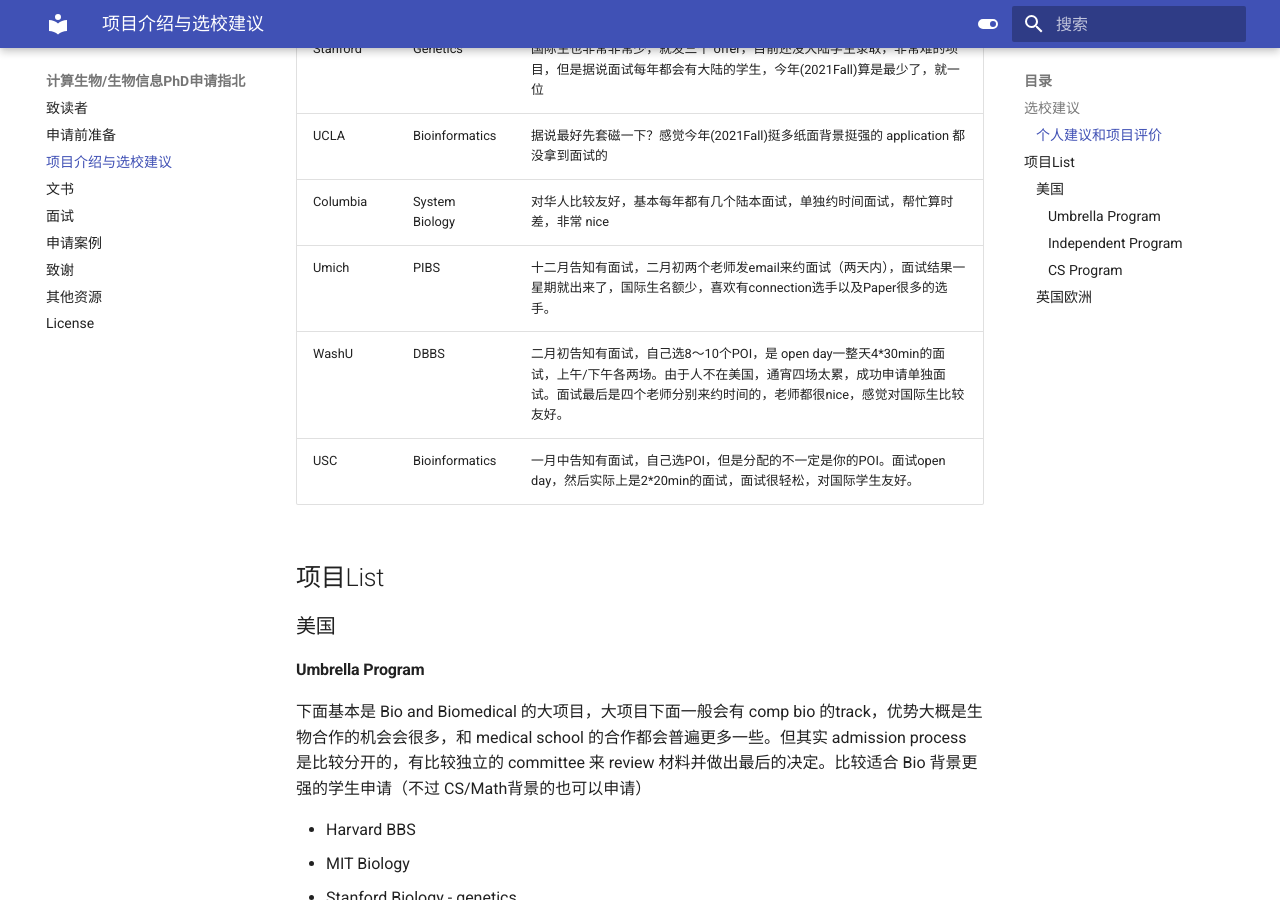
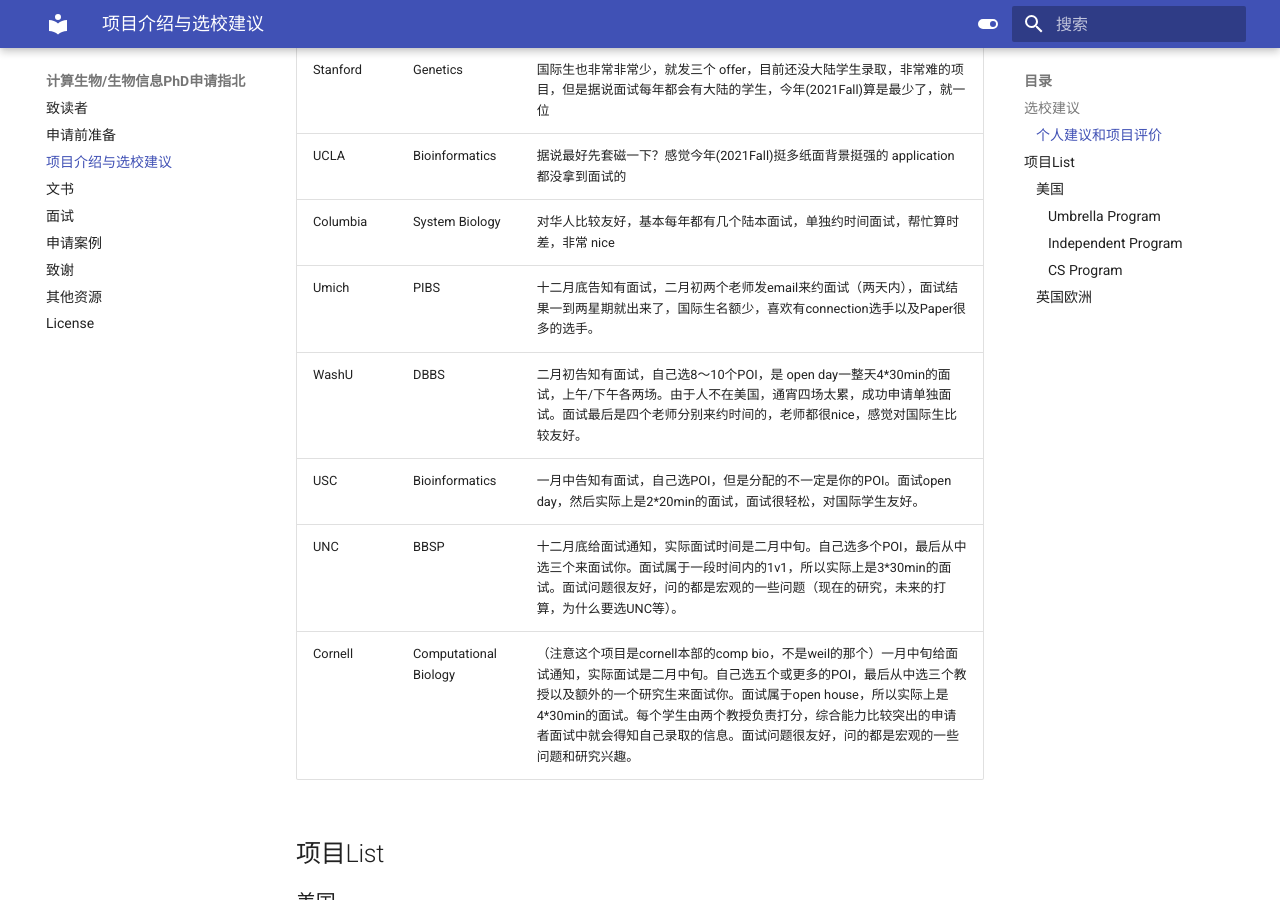
Before and after one commit to CompBio-PhD-cn/handbook, an MkDocs documentation site: the page built from docs/Program_list.md, in a window 1280 px wide and 900 px high, scrolled down 1477 px. Built offline with MkDocs 1.6.1 and Material for MkDocs 9.7.7, drawn with Linux system fonts in a browser that asks for light colours.

Commit message:
Update Program_list.md
Add other programs' information.

```diff
--- a/docs/Program_list.md
+++ b/docs/Program_list.md
@@ -26,9 +26,11 @@
 | Stanford | Genetics | 国际生也非常非常少，就发三个 offer，目前还没大陆学生录取，非常难的项目，但是据说面试每年都会有大陆的学生，今年(2021Fall)算是最少了，就一位|
 | UCLA | Bioinformatics | 据说最好先套磁一下？感觉今年(2021Fall)挺多纸面背景挺强的 application 都没拿到面试的 |
 | Columbia | System Biology | 对华人比较友好，基本每年都有几个陆本面试，单独约时间面试，帮忙算时差，非常 nice  |
-| Umich  | PIBS | 十二月告知有面试，二月初两个老师发email来约面试（两天内），面试结果一星期就出来了，国际生名额少，喜欢有connection选手以及Paper很多的选手。 |
+| Umich  | PIBS | 十二月底告知有面试，二月初两个老师发email来约面试（两天内），面试结果一到两星期就出来了，国际生名额少，喜欢有connection选手以及Paper很多的选手。 |
 | WashU  | DBBS | 二月初告知有面试，自己选8～10个POI，是 open day一整天4*30min的面试，上午/下午各两场。由于人不在美国，通宵四场太累，成功申请单独面试。面试最后是四个老师分别来约时间的，老师都很nice，感觉对国际生比较友好。 |
 |USC  | Bioinformatics |  一月中告知有面试，自己选POI，但是分配的不一定是你的POI。面试open day，然后实际上是2*20min的面试，面试很轻松，对国际学生友好。 |
+|UNC  | BBSP |  十二月底给面试通知，实际面试时间是二月中旬。自己选多个POI，最后从中选三个来面试你。面试属于一段时间内的1v1，所以实际上是3*30min的面试。面试问题很友好，问的都是宏观的一些问题（现在的研究，未来的打算，为什么要选UNC等）。 |
+|Cornell  | Computational Biology |  （注意这个项目是cornell本部的comp bio，不是weil的那个）一月中旬给面试通知，实际面试是二月中旬。自己选五个或更多的POI，最后从中选三个教授以及额外的一个研究生来面试你。面试属于open house，所以实际上是4*30min的面试。每个学生由两个教授负责打分，综合能力比较突出的申请者面试中就会得知自己录取的信息。面试问题很友好，问的都是宏观的一些问题和研究兴趣。 |
 
 ## 项目List
 
```
